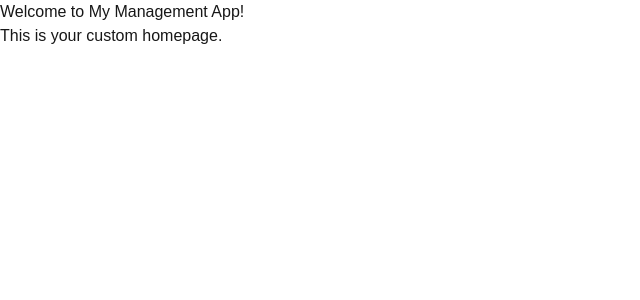
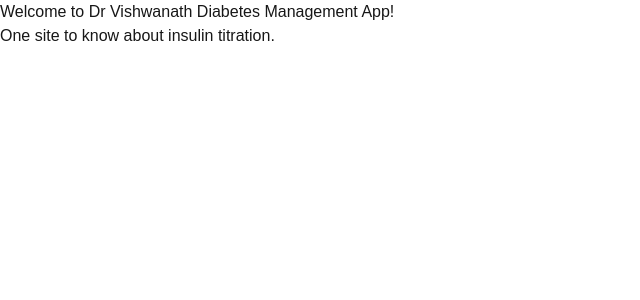
Before and after one commit to Vishtheendodoc/diabetes-management-app, a Next.js app: page / in a window 1280 px wide. Shown: the top 300 px of the page, without its empty margins (0-640 px from the left). Built offline with nearby package versions, Linux system fonts and the light colour scheme.

Commit message:
Update page.js

```diff
--- a/src/app/page.js
+++ b/src/app/page.js
@@ -1,8 +1,8 @@
 export default function Home() {
     return (
         <div>
-            <h1>Welcome to My Management App!</h1>
-            <p>This is your custom homepage.</p>
+            <h1>Welcome to Dr Vishwanath Diabetes Management App!</h1>
+            <p>One site to know about insulin titration.</p>
         </div>
     );
 }
```
